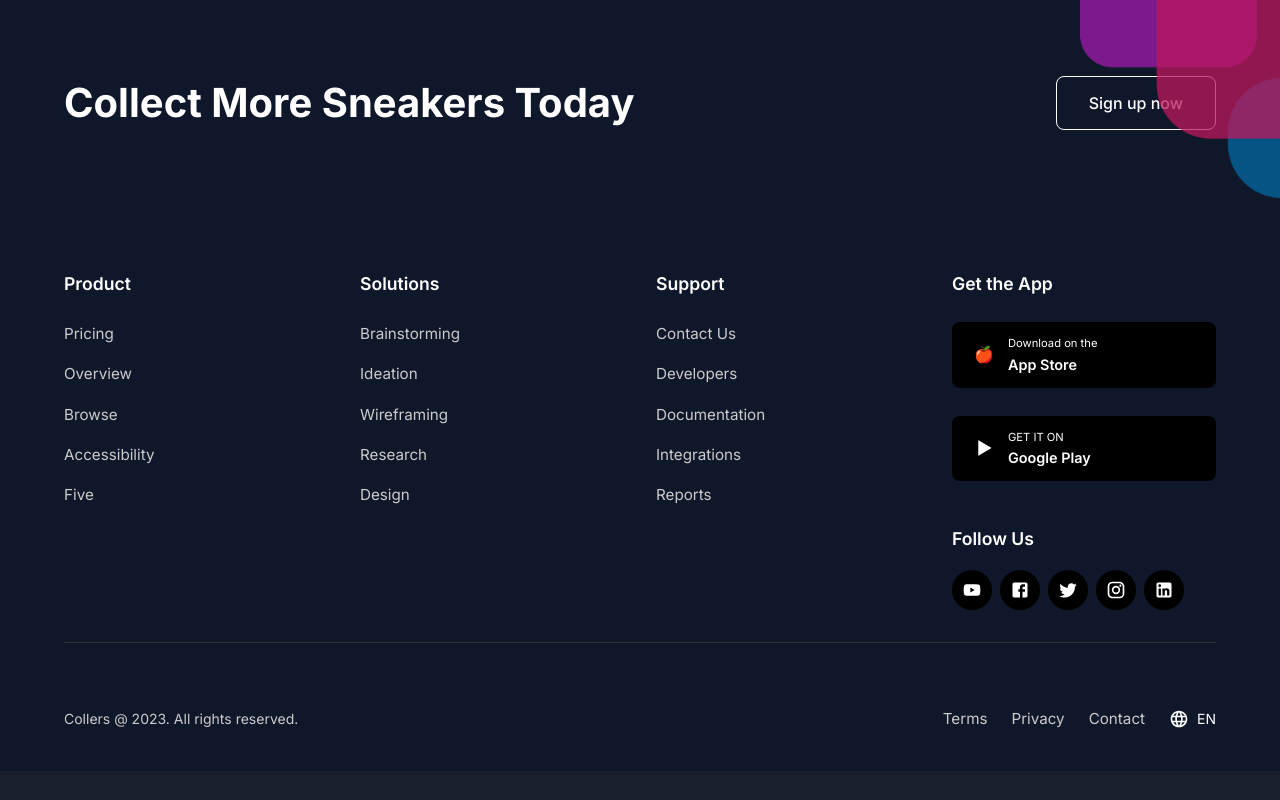
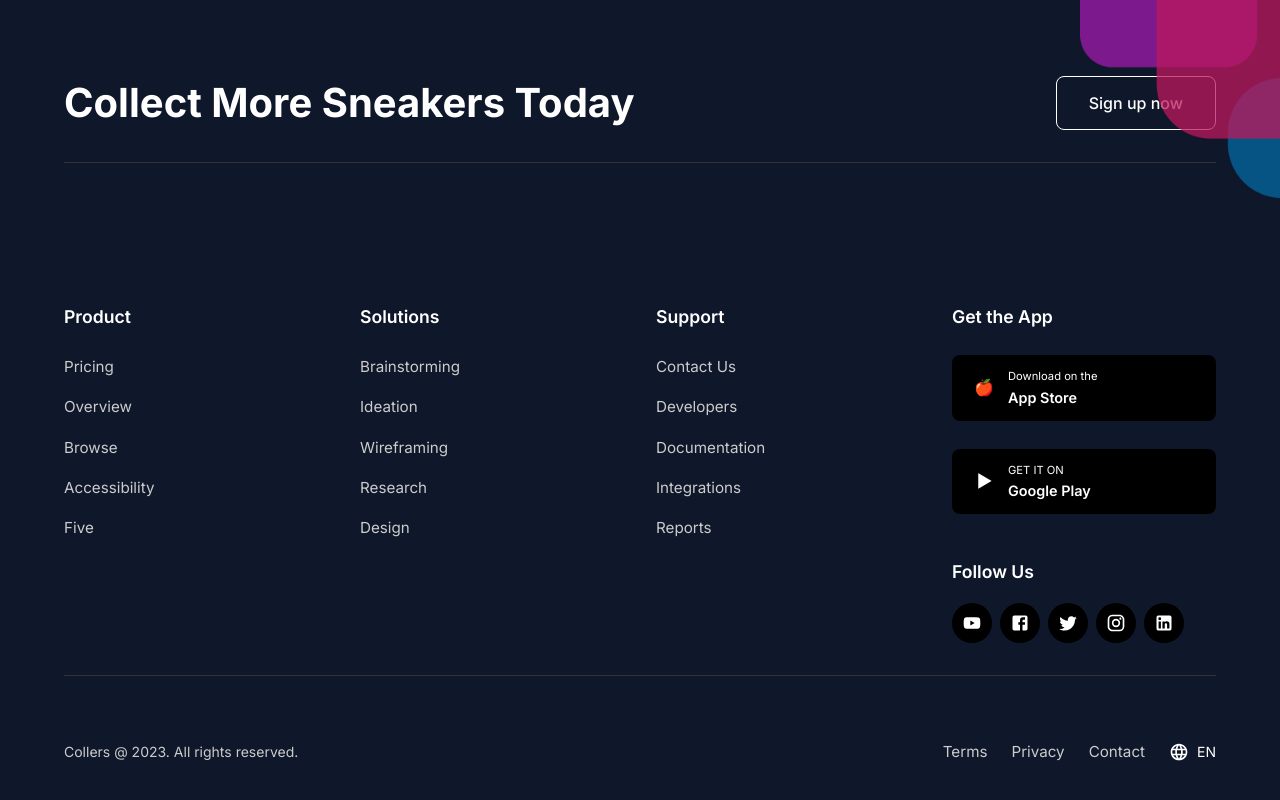
Before and after one commit to Singuluri-Padmini-Devi/Collectible-sneakers-shopping-cart, a React (Vite) app: page / in a window 1280 px wide. Shown: the part 6032-6832 px from the top of the page. Before the commit the page ends 6803 px from the top, so only its background shows below. Built offline with nearby package versions, Linux system fonts and the light colour scheme.

Commit message:
updated styles

```diff
--- a/src/components/AmazingEvents.tsx
+++ b/src/components/AmazingEvents.tsx
@@ -1,4 +1,4 @@
-import { Box, Container, Typography, Grid, Card, CardMedia, CardContent, Button, Link } from '@mui/material';
+import { Box, Container, Typography, Grid, Card, CardMedia, CardContent, Button, Link, Divider } from '@mui/material';
 import { styled } from '@mui/material/styles';
 import ArrowForwardIcon from '@mui/icons-material/ArrowForward';
 
@@ -189,6 +189,7 @@ const AmazingEvents = () => {
               Sign up now
             </Button>
           </CtaContent>
+          <Divider sx={{ borderColor: '#333333', mt: 4 }} />
         </Container>
       </CtaSection>
     </>
```
